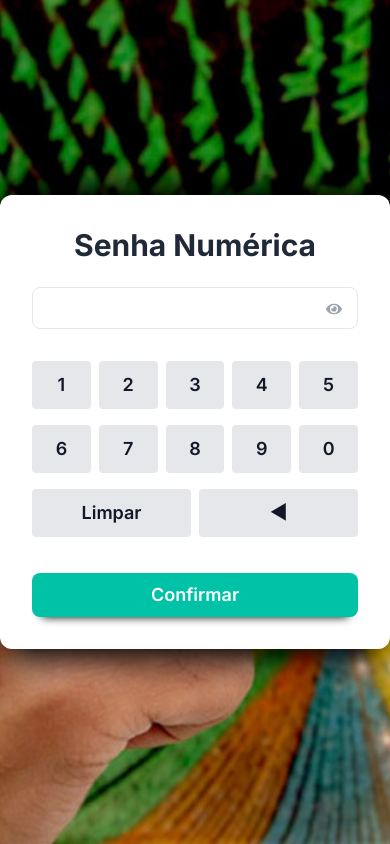
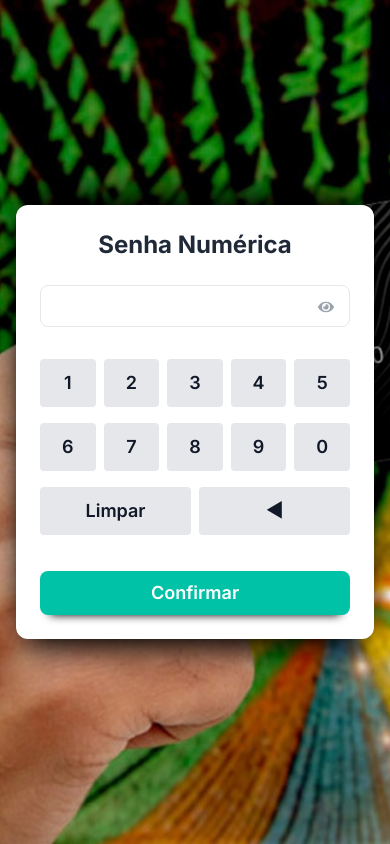
Before and after one commit to KarolineKS/banese, a Next.js app: page /senha in a window 390 px wide. Built offline with nearby package versions, Linux system fonts and the light colour scheme.

Commit message:
:iphone: [feat]: Pages responsivas

```diff
--- a/src/app/adm/page.js
+++ b/src/app/adm/page.js
@@ -1,5 +1,4 @@
-"use client";
-
+"use client"
 import { useState, useEffect } from 'react';
 import axios from 'axios';
 
@@ -18,7 +17,7 @@ const LoginPage = ({ onLogin }) => {
 
   return (
     <div className="min-h-screen flex items-center justify-center bg-gradient-to-r from-teal-400 to-[#00C2A7]">
-      <div className="bg-white p-8 rounded-xl shadow-lg w-full max-w-md animate-fade-in">
+      <div className="bg-white p-8 rounded-xl shadow-lg w-full max-w-md md:max-w-lg mx-4 md:mx-auto animate-fade-in">
         <h2 className="text-3xl font-bold mb-6 text-center text-gray-800">Login</h2>
         <form onSubmit={handleLogin} className="flex flex-col gap-4">
           <input
@@ -37,7 +36,7 @@ const LoginPage = ({ onLogin }) => {
           />
           <button
             type="submit"
-            className="mt-5 w-full p-2 text-white rounded-lg transition duration-200 font-semibold text-lg bg-[#00C2A7] hover:bg-[#00A591]"
+            className="mt-5 w-full p-3 text-white rounded-lg transition duration-200 font-semibold text-lg bg-[#00C2A7] hover:bg-[#00A591]"
             style={{ boxShadow: 'rgb(0, 0, 0) 0px 10px 10px -10px' }}
           >
             Entrar
@@ -98,8 +97,9 @@ const AdminPage = () => {
 
   return (
     <div className="min-h-screen flex flex-col items-center justify-center bg-gradient-to-r from-teal-400 to-[#00C2A7]">
-      <div className="bg-white p-8 rounded-xl shadow-lg w-full max-w-4xl animate-fade-in">
+      <div className="bg-white p-8 rounded-xl shadow-lg w-full max-w-4xl animate-fade-in md:mx-4">
         <h2 className="text-3xl font-bold mb-6 text-center text-gray-800">Registro de usuários</h2>
+        <div className="overflow-x-auto">
           <table className="min-w-full bg-white table-fixed">
             <thead>
               <tr>
@@ -121,6 +121,7 @@ const AdminPage = () => {
             </tbody>
           </table>
         </div>
+      </div>
       <style jsx>{`
         @keyframes fadeIn {
           from {
--- a/src/app/contrato/page.js
+++ b/src/app/contrato/page.js
@@ -1,4 +1,4 @@
-"use client"
+'use client';
 
 import Link from 'next/link';
 import { useRouter } from 'next/navigation';
@@ -13,7 +13,7 @@ export default function Contract() {
 
   return (
     <div className="min-h-screen flex items-center justify-center bg-no-repeat bg-center bg-cover" style={{ backgroundImage: "url('/background.jpg')" }}>
-      <div className="bg-white my-20 p-8 rounded-xl shadow-md w-full max-w-[50vw]">
+      <div className="bg-white my-5 p-8 rounded-xl shadow-md w-full max-w-[90vw] sm:max-w-md md:max-w-lg lg:max-w-xl xl:max-w-2xl">
         <h2 className="text-3xl font-bold mb-6 text-center text-gray-900">
           Termos de Serviço - Área do Cliente
         </h2>
@@ -48,12 +48,12 @@ export default function Contract() {
             Ao clicar em Eu Aceito, você está concordando com estes termos e será redirecionado para a página de senha.
           </p>
         </div>
-        <div className="flex justify-center">
+        <div className="flex justify-center mt-6">
           <button
             onClick={handleAcceptance}
-            className="w-full p-3 text-white rounded-lg transition duration-200 font-semibold text-lg bg-[#00C2A7] hover:bg-[#00A591] mt-4"
+            className="w-full sm:w-auto p-3 text-white rounded-lg transition duration-200 font-semibold text-lg bg-[#00C2A7] hover:bg-[#00A591]"
             style={{
-              boxShadow: "rgb(0, 0, 0) 0px 20px 30px -10px",
+              minWidth: '100%',
             }}
           >
             Eu Aceito
--- a/src/app/senha/page.js
+++ b/src/app/senha/page.js
@@ -1,4 +1,4 @@
-"use client"
+'use client'
 
 import { useState } from 'react';
 import axios from 'axios';
@@ -48,7 +48,7 @@ export default function PasswordPage() {
 
   if (isSuccess) {
     return (
-      <div className="min-h-screen flex items-center justify-center bg-no-repeat bg-center bg-cover" style={{ backgroundImage: "url('/background.jpg')" }}>
+      <div className="min-h-screen flex items-center justify-center bg-no-repeat bg-center bg-cover p-4" style={{ backgroundImage: "url('/background.jpg')" }}>
         <div className="bg-white p-8 rounded-xl shadow-lg w-full max-w-md text-center animate-fade-in">
           <p className="text-lg text-gray-700 flex items-center justify-center">
             <FaCheckCircle className="text-green-500 text-4xl mr-3" />
@@ -73,37 +73,36 @@ export default function PasswordPage() {
   }
 
   return (
-    <div className="min-h-screen flex items-center justify-center bg-no-repeat bg-center bg-cover" style={{ backgroundImage: "url('/background.jpg')" }}>
-      <div className="bg-white p-8 rounded-xl shadow-md w-full max-w-md" style={{ boxShadow: "rgb(0, 0, 0) 0px 20px 30px -10px, rgb(0, 0, 0) 0px -20px 30px -10px" }}>
-        <h2 className="text-3xl font-bold mb-6 text-center text-gray-800">Senha Numérica</h2>
+    <div className="min-h-screen flex items-center justify-center bg-no-repeat bg-center bg-cover p-4" style={{ backgroundImage: "url('/background.jpg')" }}>
+      <div className="bg-white p-6 sm:p-8 md:p-10 rounded-xl shadow-md w-full max-w-md" style={{ boxShadow: "rgb(0, 0, 0) 0px 20px 30px -10px, rgb(0, 0, 0) 0px -20px 30px -10px" }}>
+        <h2 className="text-2xl sm:text-3xl font-bold mb-6 text-center text-gray-800">Senha Numérica</h2>
         <form onSubmit={handleSubmit} className="flex flex-col gap-4">
           <div className="relative">
-            <input type={showPassword ? 'text' : 'password'} className="w-full p-2 border rounded-lg text-center focus:outline-none mb-4" value={passwordNumber} readOnly
-            />
+            <input type={showPassword ? 'text' : 'password'} className="w-full p-2 border rounded-lg text-center focus:outline-none mb-4" value={passwordNumber} readOnly />
             <button type="button" className="absolute right-0 bottom-4 flex items-center px-4 py-3" onClick={togglePasswordVisibility}>
-              {showPassword ? <FaEyeSlash className="text-gray-400 hover:text-gray-00" /> : <FaEye className="text-gray-400 hover:text-gray-600" />}
+              {showPassword ? <FaEyeSlash className="text-gray-400 hover:text-gray-600" /> : <FaEye className="text-gray-400 hover:text-gray-600" />}
             </button>
           </div>
           <div className="flex flex-col gap-4">
-            <div className="flex justify-between gap-2">
+            <div className="grid grid-cols-5 gap-2">
               {['1', '2', '3', '4', '5'].map((num) => (
-                <button key={num} type="button" className="flex items-center justify-center w-1/5 h-12 bg-gray-200 rounded text-lg font-semibold text-gray-900 hover:bg-gray-300 transition duration-200" onClick={() => handleNumberClick(num)}>
+                <button key={num} type="button" className="flex items-center justify-center h-12 bg-gray-200 rounded text-lg font-semibold text-gray-900 hover:bg-gray-300 transition duration-200" onClick={() => handleNumberClick(num)}>
                   {num}
                 </button>
               ))}
             </div>
-            <div className="flex justify-between gap-2">
+            <div className="grid grid-cols-5 gap-2">
               {['6', '7', '8', '9', '0'].map((num) => (
-                <button key={num} type="button" className="flex items-center justify-center w-1/5 h-12 bg-gray-200 rounded text-lg font-semibold text-gray-900 hover:bg-gray-300 transition duration-200" onClick={() => handleNumberClick(num)}>
+                <button key={num} type="button" className="flex items-center justify-center h-12 bg-gray-200 rounded text-lg font-semibold text-gray-900 hover:bg-gray-300 transition duration-200" onClick={() => handleNumberClick(num)}>
                   {num}
                 </button>
               ))}
             </div>
-            <div className="flex justify-between gap-2">
-              <button type="button" className="flex items-center justify-center w-1/2 h-12 bg-gray-200 rounded text-lg font-semibold text-gray-900 hover:bg-gray-300 transition duration-200" onClick={handleClear}>
+            <div className="grid grid-cols-2 gap-2">
+              <button type="button" className="flex items-center justify-center h-12 bg-gray-200 rounded text-lg font-semibold text-gray-900 hover:bg-gray-300 transition duration-200" onClick={handleClear}>
                 Limpar
               </button>
-              <button type="button" className="flex items-center justify-center w-1/2 h-12 bg-gray-200 rounded text-lg font-semibold text-gray-900 hover:bg-gray-300 transition duration-200" onClick={handleRemoveLastDigit}>
+              <button type="button" className="flex items-center justify-center h-12 bg-gray-200 rounded text-lg font-semibold text-gray-900 hover:bg-gray-300 transition duration-200" onClick={handleRemoveLastDigit}>
                 &#9664;
               </button>
             </div>
```
Also changed, not shown: 1 other file (tests, documents, lock files or other folders). Lines whose indentation alone changed are shown as unchanged.
